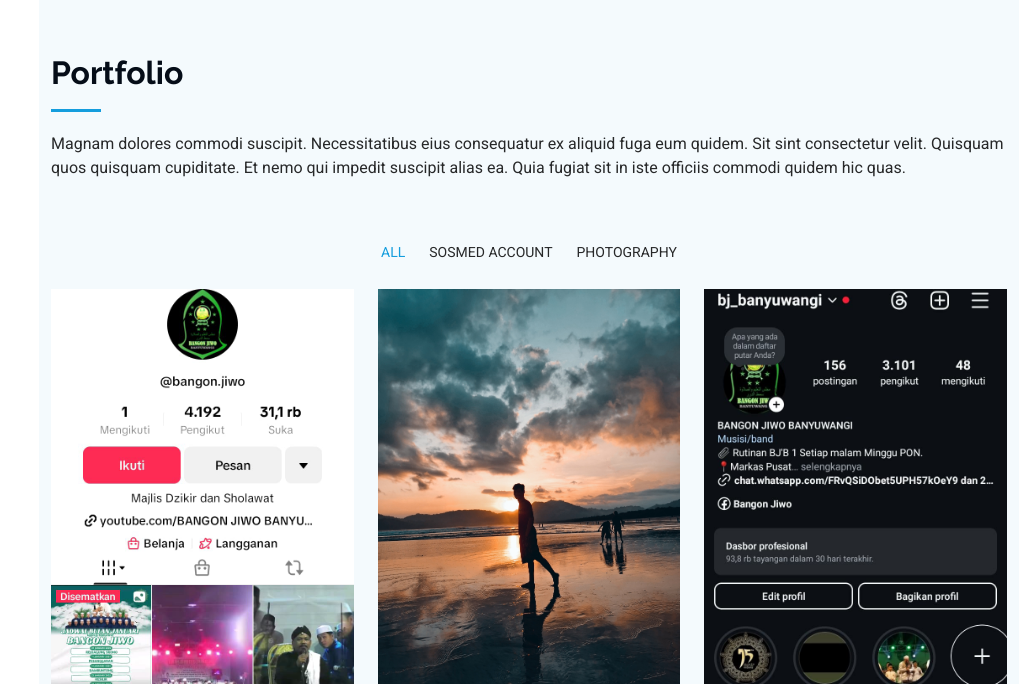
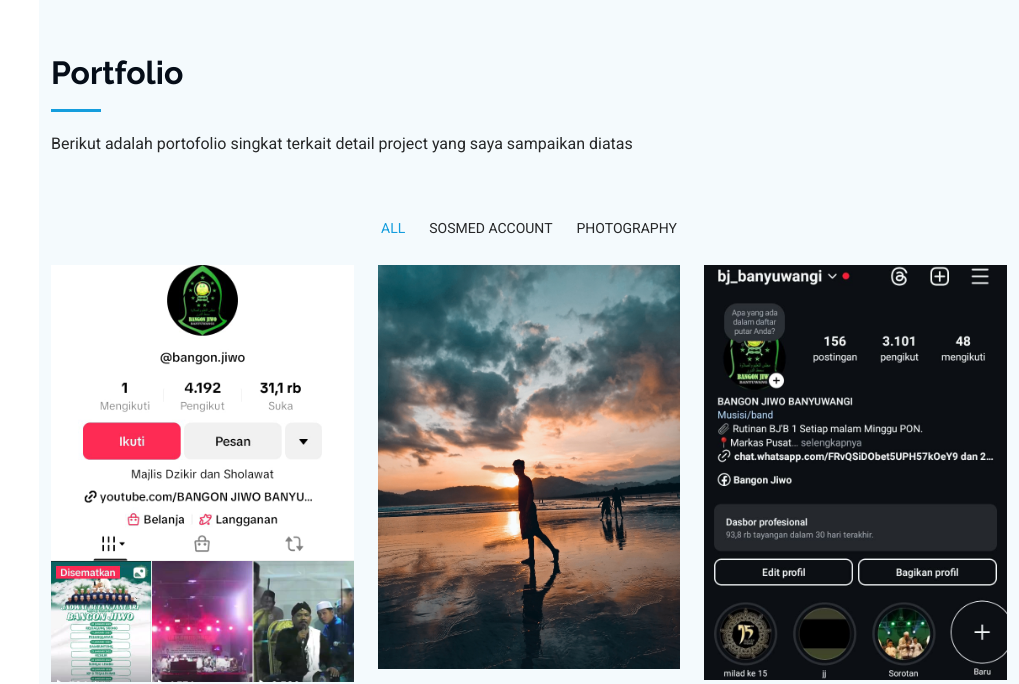
Before and after one commit to Fauzihuda/ah.fauzi, a plain HTML site: page index.html in a window 1280 px wide. Shown: the part 3520-4204 px from the top of the page, without its empty margins (261-1280 px from the left). Drawn offline with Linux system fonts and the light colour scheme.

Commit message:
Update index.html

```diff
--- a/index.html
+++ b/index.html
@@ -341,7 +341,7 @@
       <!-- Section Title -->
       <div class="container section-title" data-aos="fade-up">
         <h2>Portfolio</h2>
-        <p>Magnam dolores commodi suscipit. Necessitatibus eius consequatur ex aliquid fuga eum quidem. Sit sint consectetur velit. Quisquam quos quisquam cupiditate. Et nemo qui impedit suscipit alias ea. Quia fugiat sit in iste officiis commodi quidem hic quas.</p>
+        <p>Berikut adalah portofolio singkat terkait detail project yang saya sampaikan diatas </p>
       </div><!-- End Section Title -->
 
       <div class="container">
```
